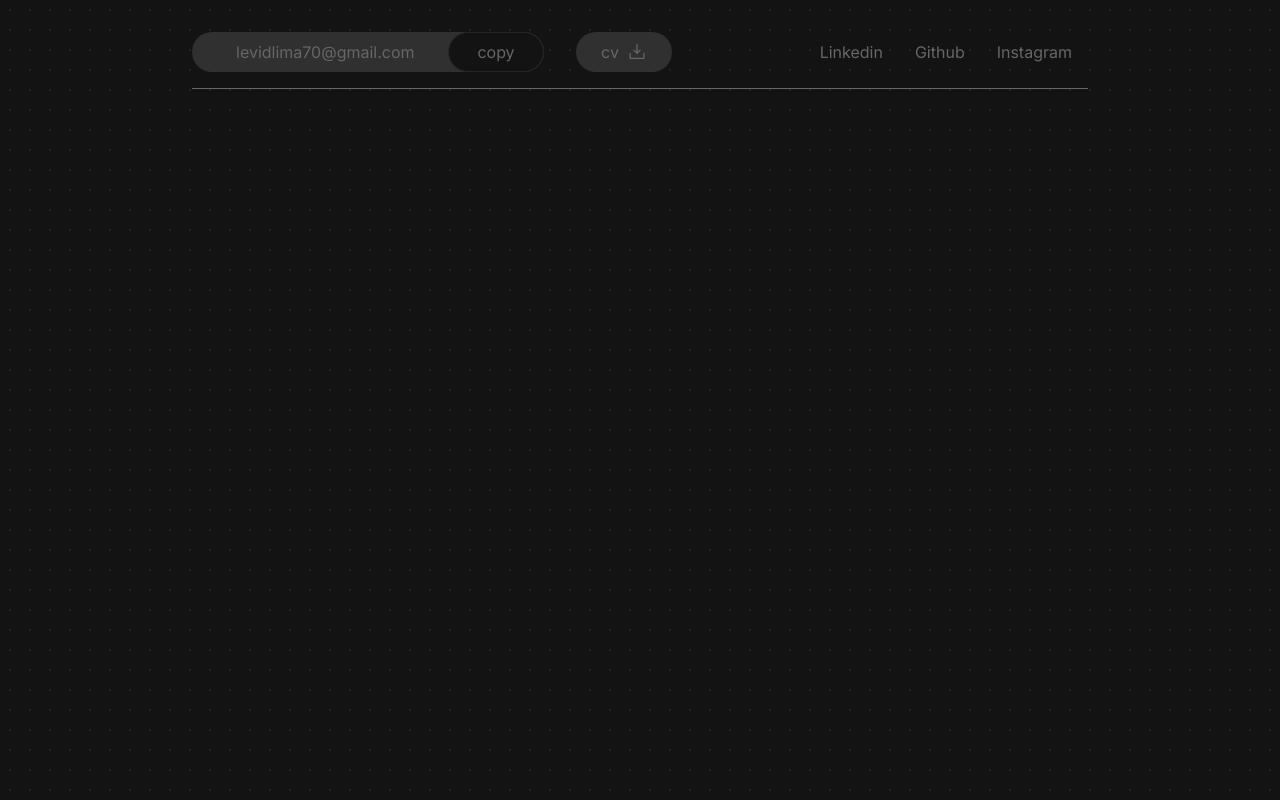
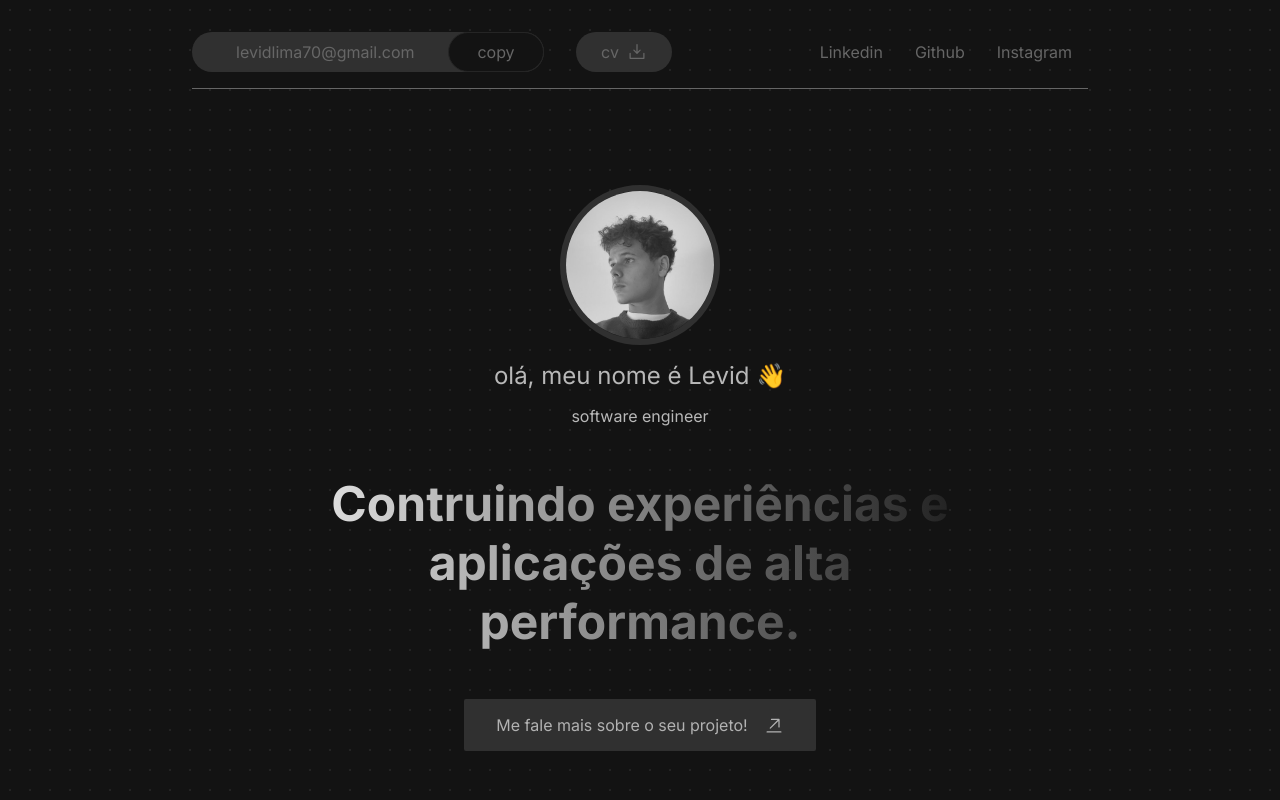
Before and after one commit to DEVLevid/levid-lima-web, a Next.js app: page / in a window 1280 px wide. Built offline with nearby package versions, Linux system fonts and the light colour scheme.

Commit message:
feat: Creating homePage component.

```diff
--- a/src/app/globals.css
+++ b/src/app/globals.css
@@ -6,9 +6,9 @@
 
 body {
   background-image: radial-gradient(#232323 1px, transparent 1px);
-background-size: 20px 20px;
-background-color: #131313;
-  color: #dddddd;
+  background-size: 20px 20px;
+  background-color: #131313;
+  color: #b8b8b8;
   -webkit-font-smoothing: antialiased;
 }
 
--- a/src/app/page.tsx
+++ b/src/app/page.tsx
@@ -1,10 +1,11 @@
 import Header from "../components/header/header";
-
+import HomePage from "../components/home/homePage";
 
 export default function Home() {
   return (
    <>
     <Header />
+    <HomePage />
    </>
   );
 }
--- /dev/null
+++ b/src/components/home/homePage.tsx
@@ -0,0 +1,16 @@
+import { ArrowLineUpRight } from '@phosphor-icons/react/dist/ssr'
+import styles from './styles.module.scss'
+
+export default function HomePage() {
+  return (
+    <div className={styles.container}>
+      <div className={styles.profileContainer}>
+        <div className={styles.profile}><img src="/Levid.jpeg" alt="levid" /></div>
+        <p className={styles.wellcome}>olá, meu nome é Levid 👋</p>
+        <p className={styles.ocupation}>software engineer</p>
+      </div>
+      <h2 className={styles.title}>Contruindo experiências e aplicações de alta performance.</h2>
+      <button className={styles.contact}>Me fale mais sobre o seu projeto! <ArrowLineUpRight size={20} /></button>
+    </div>
+  )
+}
--- /dev/null
+++ b/src/components/home/styles.module.scss
@@ -0,0 +1,78 @@
+.container {
+  display: flex;
+  align-items: center;
+  justify-content: center;
+  flex-direction: column;
+  gap: 3rem;
+  margin-top: 4rem;
+
+  .profileContainer {
+    display: flex;
+    align-items: center;
+    justify-content: center;
+    flex-direction: column;
+    gap: 1rem;
+
+    .profile {
+      width: 10rem;
+      height: 10rem;
+      border-radius: 50%;
+      overflow: hidden;
+      border: 6px solid #303030;
+
+      img {
+        width: 120%;
+        height: auto;
+        object-fit: cover;
+        position: relative;
+        bottom: 1.3rem;
+        right: 0.5rem;
+        filter: grayscale(100%);
+      }
+    }
+
+    .wellcome {
+      font-size: 1.5rem;
+    }
+
+    .ocupation {
+        font-size: 1rem;
+    }
+  }
+
+  .title {
+    width: 40rem;
+    text-align: center;
+    font-size: 3rem;
+    font-weight: bold;
+    background: rgb(224, 224, 224);
+    background: linear-gradient(
+      90deg,
+      rgba(224, 224, 224, 1) 0%,
+      rgb(32, 32, 32) 100%
+    );
+    background-clip: initial;
+    -webkit-background-clip: text;
+    -webkit-text-fill-color: transparent;
+  }
+
+  .contact {
+    display: flex;
+    align-items: center;
+    gap: 1rem;
+    padding: 1rem 2rem;
+    border: none;
+    border-radius: 2px;
+    cursor: pointer;
+
+    background: #303030;
+    color: #b2b2b2;
+
+    transition: background 0.3s ease, color 0.3s ease, transform 0.3s ease;
+
+    &:hover {
+        color: #fff;
+        background-color: #1a1a1a;
+    }
+  }
+}
```
Also changed, not shown: public/Levid.jpeg (added).
